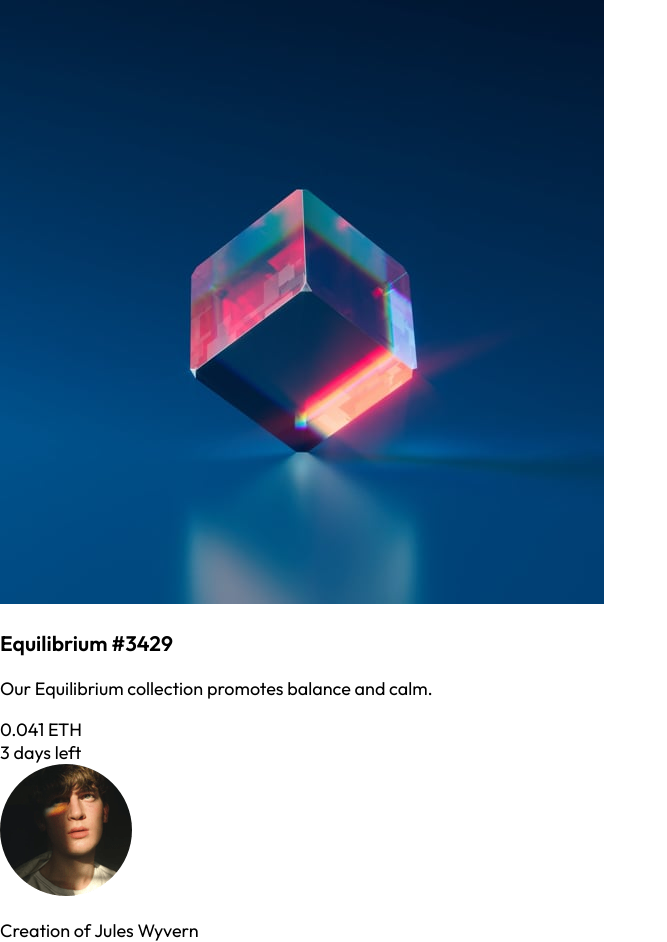
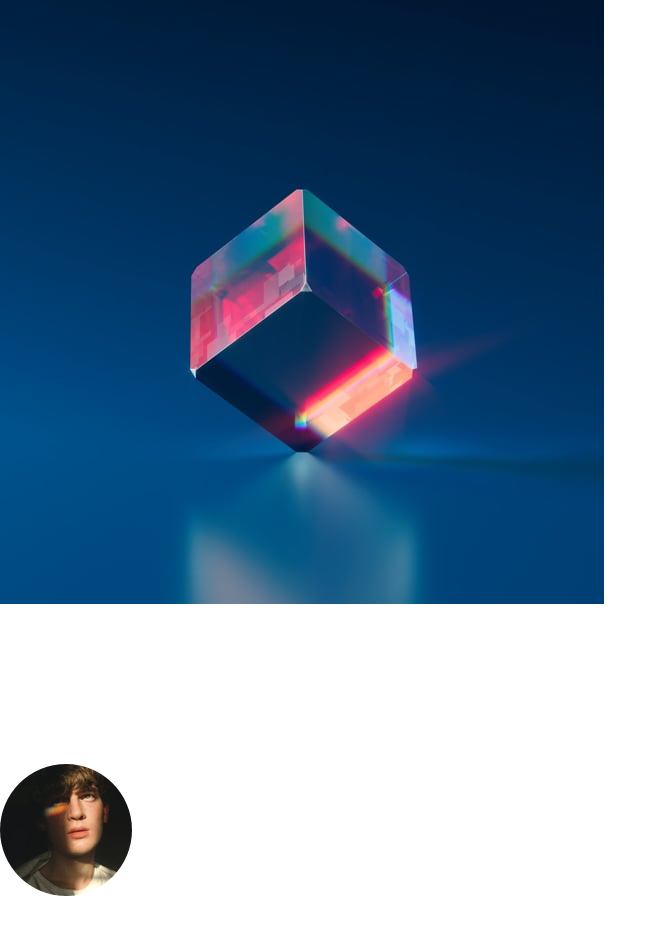
Before and after one commit to andrew8gmf/nft-preview-card-component, an Angular app: page / in a window 1280 px wide. Shown: the whole page, without its empty margins (0-667 px from the left). Built offline with nearby package versions, Linux system fonts and the light colour scheme.

Commit message:
style: add body default text color

```diff
--- a/src/styles.scss
+++ b/src/styles.scss
@@ -3,7 +3,7 @@
 @import url('https://fonts.googleapis.com/css2?family=Outfit:wght@300;400;600&display=swap');
 
 html, body { height: 100%; }
-body { margin: 0; font-family: 'Outfit', sans-serif; font-size: 18px; }
+body { margin: 0; font-family: 'Outfit', sans-serif; font-size: 18px; color: var(--neutral-white); }
 
 :root {
     --primary-soft-blue: hsl(215, 51%, 70%);
```
